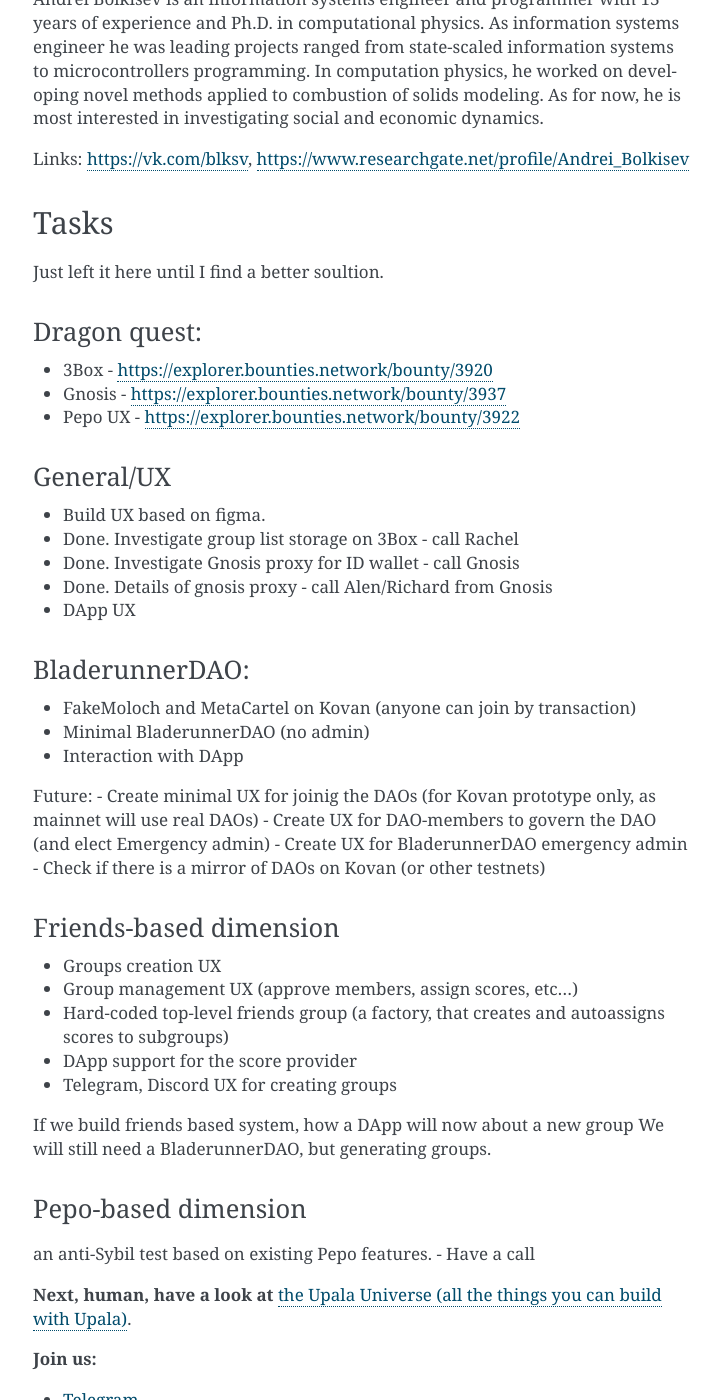
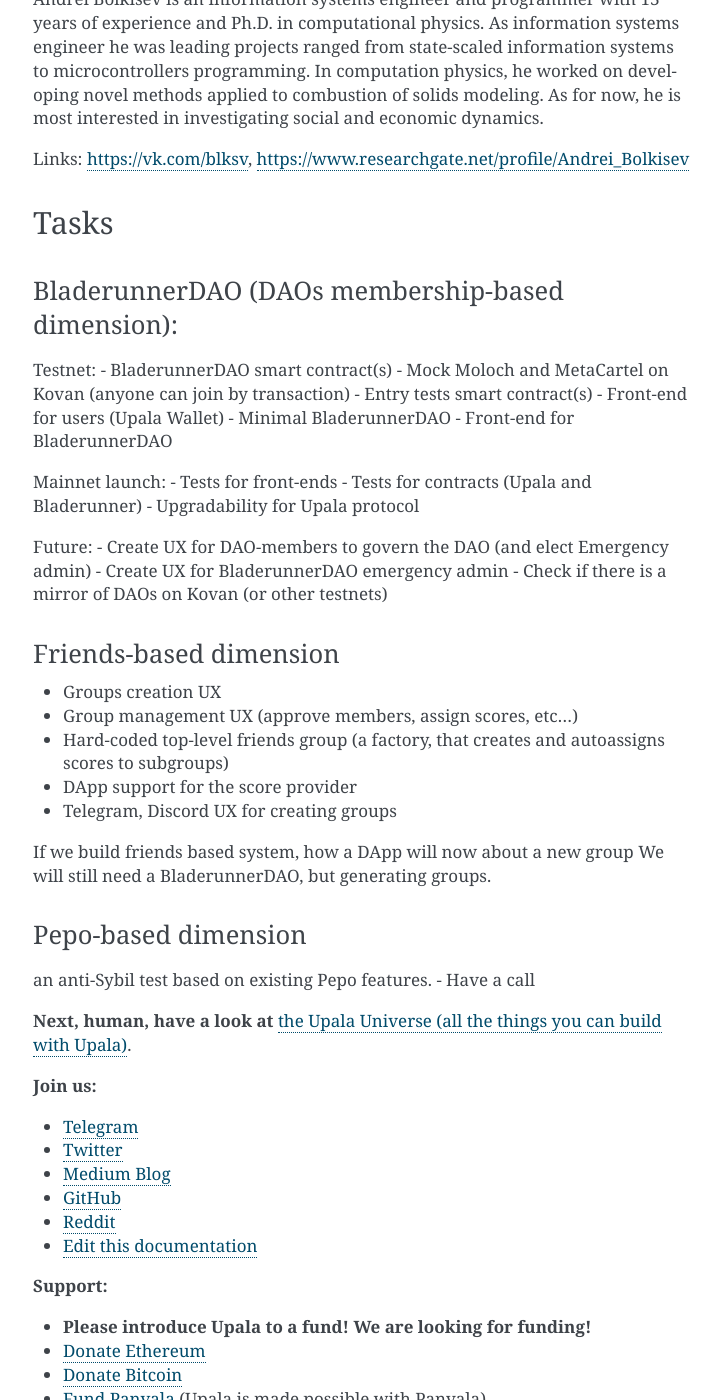
Before and after one commit to upala-digital-identity/docs, a Sphinx documentation site: the page built from source/roadmap.rst, in a window 1280 px wide and 1400 px high, scrolled down 766 px. Shown: the whole window, without its empty margins (387-1108 px from the left). Built offline with Sphinx 7.4.7, drawn with Linux system fonts in a browser that asks for light colours; some of the changed text lies outside the part shown.

Commit message:
Updated roadmap

```diff
--- a/source/roadmap.rst
+++ b/source/roadmap.rst
@@ -40,31 +40,22 @@
 Tasks
 =====
 
-Just left it here until I find a better soultion.
+BladerunnerDAO (DAOs membership-based dimension):
+-------------------------------------------------
+Testnet:
+- BladerunnerDAO smart contract(s)
+- Mock Moloch and MetaCartel on Kovan (anyone can join by transaction)
+- Entry tests smart contract(s)
+- Front-end for users (Upala Wallet)
+- Minimal BladerunnerDAO
+- Front-end for BladerunnerDAO
 
-Dragon quest:
--------------
-- 3Box - https://explorer.bounties.network/bounty/3920
-- Gnosis - https://explorer.bounties.network/bounty/3937
-- Pepo UX - https://explorer.bounties.network/bounty/3922
-
-General/UX
------------
-- Build UX based on figma.
-- Done. Investigate group list storage on 3Box - call Rachel
-- Done. Investigate Gnosis proxy for ID wallet - call Gnosis
-- Done. Details of gnosis proxy - call Alen/Richard from Gnosis
-- DApp UX
-
-BladerunnerDAO:
----------------
-
-- FakeMoloch and MetaCartel on Kovan (anyone can join by transaction)
-- Minimal BladerunnerDAO (no admin)
-- Interaction with DApp
+Mainnet launch:
+- Tests for front-ends
+- Tests for contracts (Upala and Bladerunner)
+- Upgradability for Upala protocol
 
 Future:
-- Create minimal UX for joinig the DAOs (for Kovan prototype only, as mainnet will use real DAOs)
 - Create UX for DAO-members to govern the DAO (and elect Emergency admin)
 - Create UX for BladerunnerDAO emergency admin
 - Check if there is a mirror of DAOs on Kovan (or other testnets)
@@ -82,8 +73,6 @@
 We will still need a BladerunnerDAO, but generating groups.
 
 
-
-
 Pepo-based dimension
 --------------------
 an anti-Sybil test based on existing Pepo features.
```
Also changed, not shown: other parts of source/roadmap.rst (+1 -1 lines).
